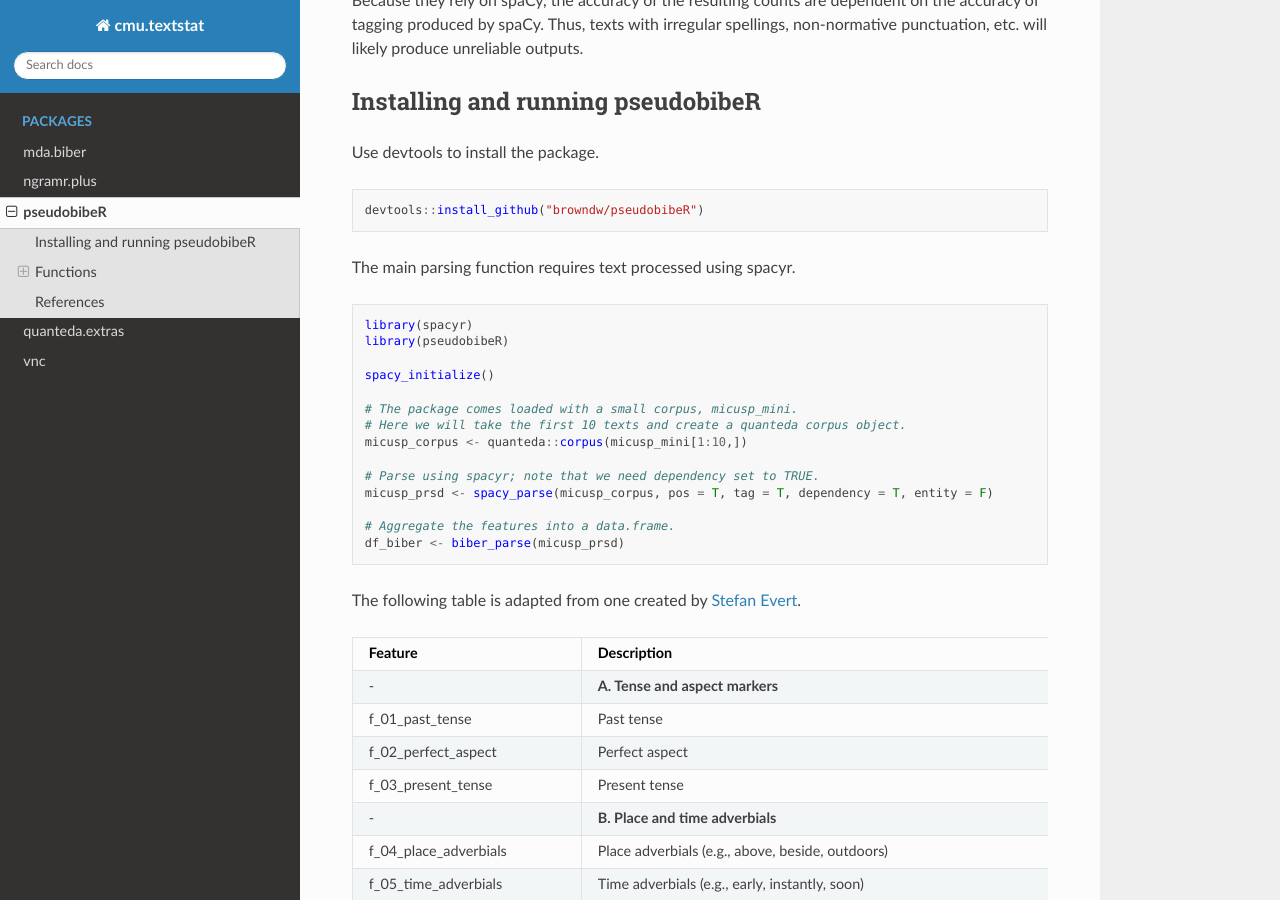
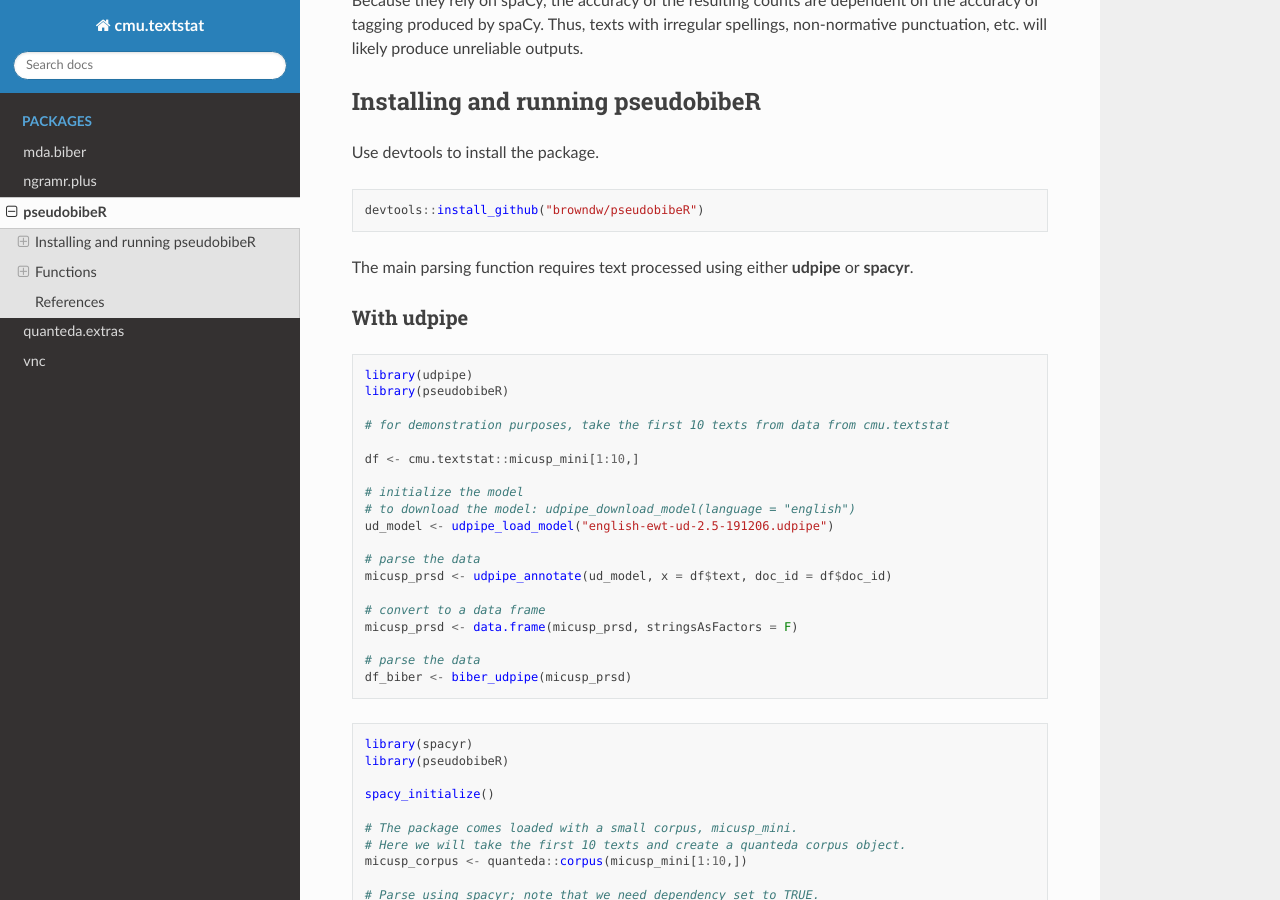
Before and after one commit to browndw/cmu-textstat-docs, a Sphinx documentation site: the page built from docs/pseudobibeR/pseudobibeR.md, in a window 1280 px wide and 900 px high, scrolled down 315 px. Built offline with Sphinx 7.4.7 and the Read the Docs theme 2.0.0, drawn with Linux system fonts in a browser that asks for light colours.

Commit message:
Update pseudobibeR.md

````diff
--- a/docs/pseudobibeR/pseudobibeR.md
+++ b/docs/pseudobibeR/pseudobibeR.md
@@ -14,7 +14,32 @@ Use devtools to install the package.
 devtools::install_github("browndw/pseudobibeR")
 ```
 
-The main parsing function requires text processed using spacyr.
+The main parsing function requires text processed using either **udpipe** or **spacyr**.
+
+### With udpipe
+
+```r
+library(udpipe)
+library(pseudobibeR)
+
+# for demonstration purposes, take the first 10 texts from data from cmu.textstat
+
+df <- cmu.textstat::micusp_mini[1:10,]
+
+# initialize the model
+# to download the model: udpipe_download_model(language = "english")
+ud_model <- udpipe_load_model("english-ewt-ud-2.5-191206.udpipe")
+
+# parse the data
+micusp_prsd <- udpipe_annotate(ud_model, x = df$text, doc_id = df$doc_id)
+
+# convert to a data frame
+micusp_prsd <- data.frame(micusp_prsd, stringsAsFactors = F)
+
+# parse the data
+df_biber <- biber_udpipe(micusp_prsd)
+
+```
 
 ```r
 library(spacyr)
````
